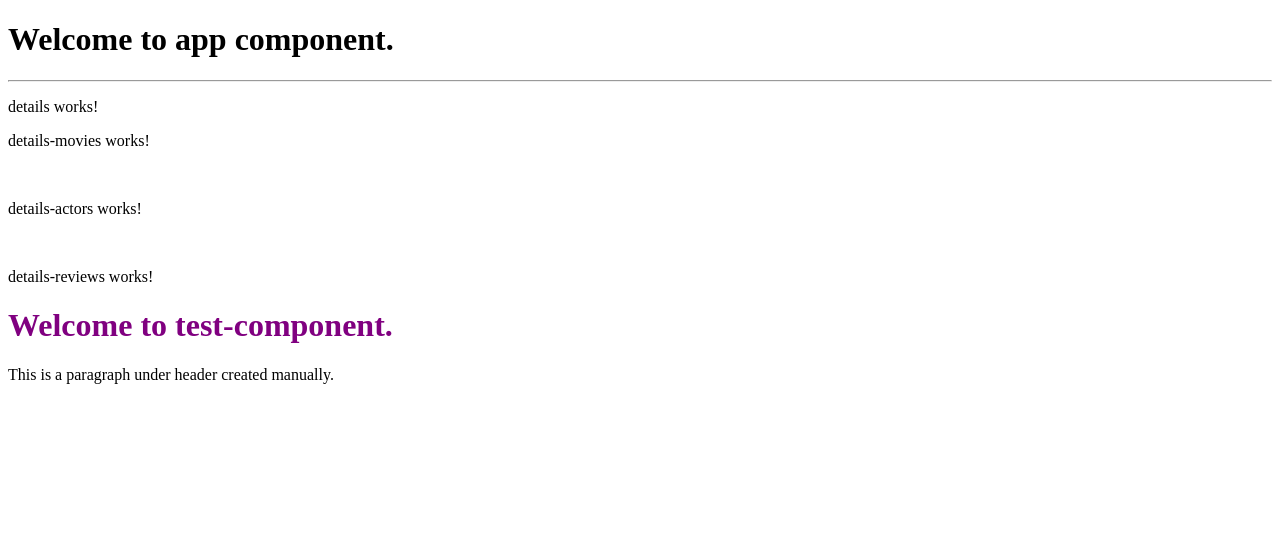
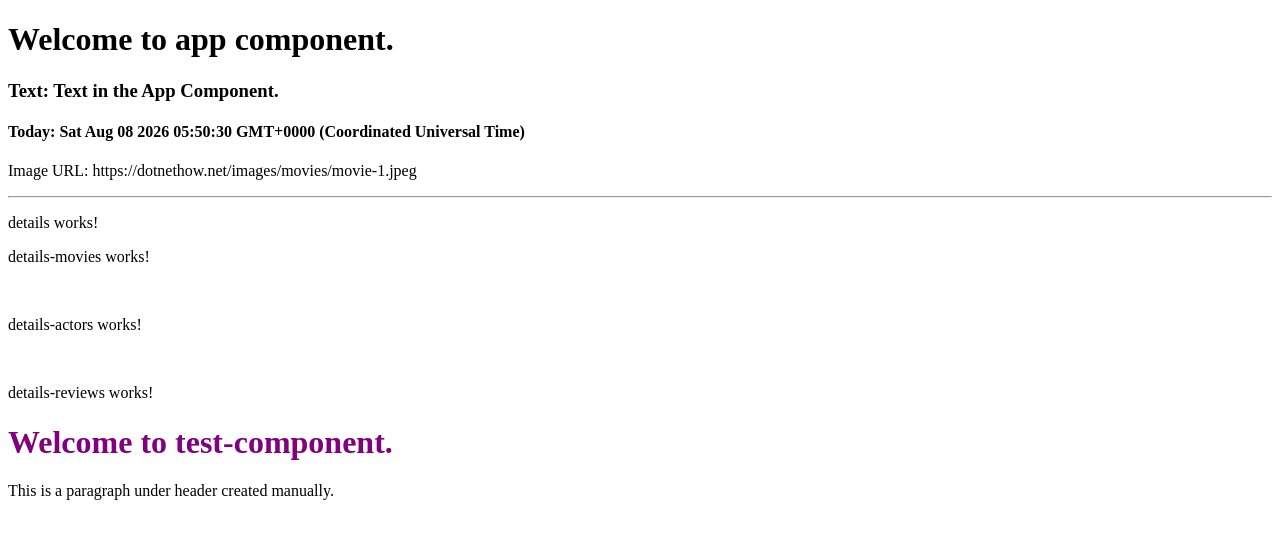
Before and after one commit to xkhusan/movies-app, an Angular app: page / in a window 1280 px wide. Shown: the top 538 px of the page. Built offline with nearby package versions, Linux system fonts and the light colour scheme.

Commit message:
feat: add data binding for text, today, and imageUrl in app component

```diff
--- a/src/app/app.html
+++ b/src/app/app.html
@@ -1,4 +1,7 @@
 <h1>Welcome to app component.</h1>
+<h3>Text: {{text}}</h3>
+<h4>Today: {{today}}</h4>
+<p>Image URL: {{imageUrl}}</p>
 
 <hr>
 <app-details></app-details>
--- a/src/app/app.ts
+++ b/src/app/app.ts
@@ -11,4 +11,7 @@ import { Details } from "./components/details/details";
 })
 export class App {
   protected readonly title = signal('movies-app');
+  text = 'Text in the App Component.';
+  today = new Date();
+  imageUrl = 'https://dotnethow.net/images/movies/movie-1.jpeg'
 }
```
